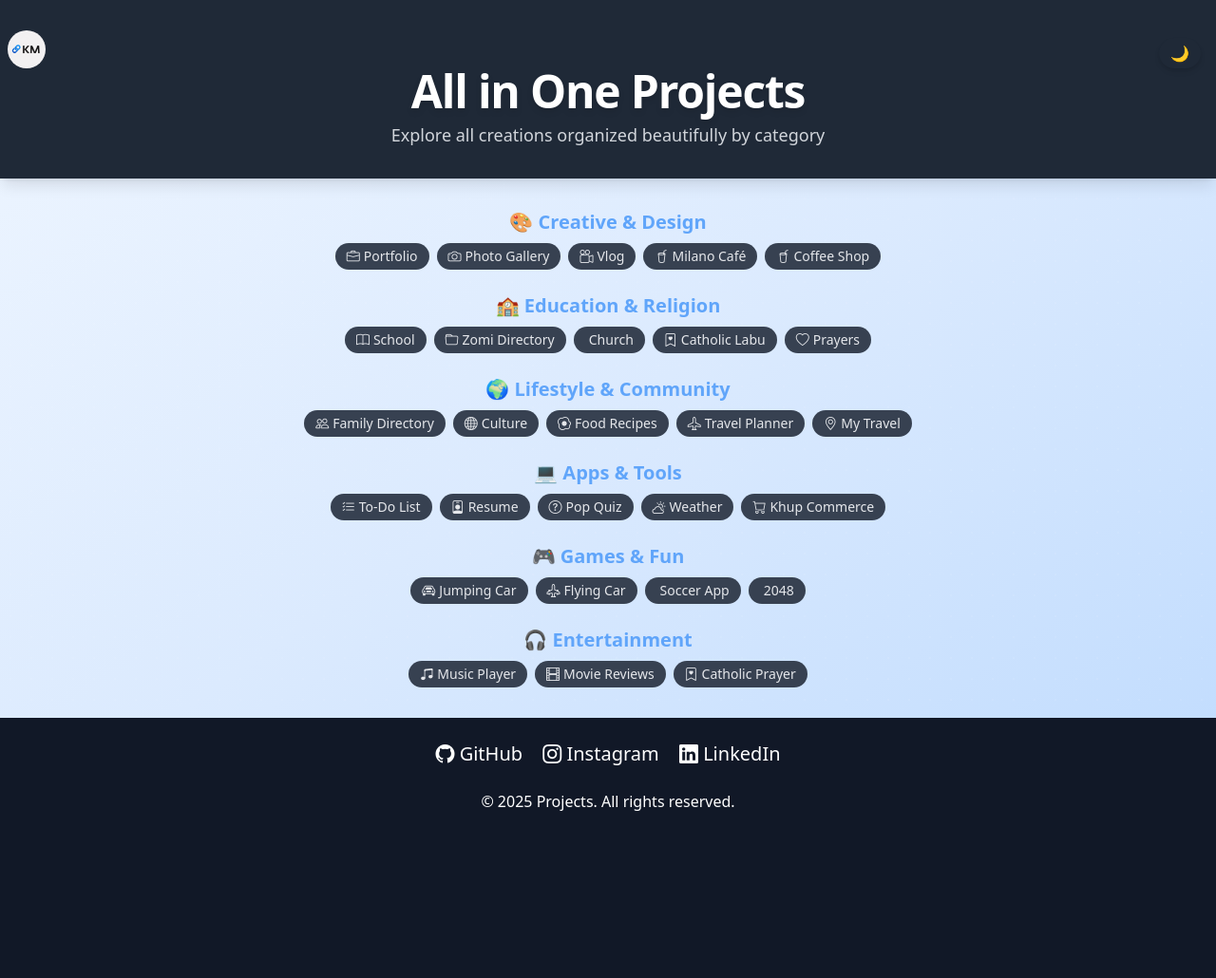
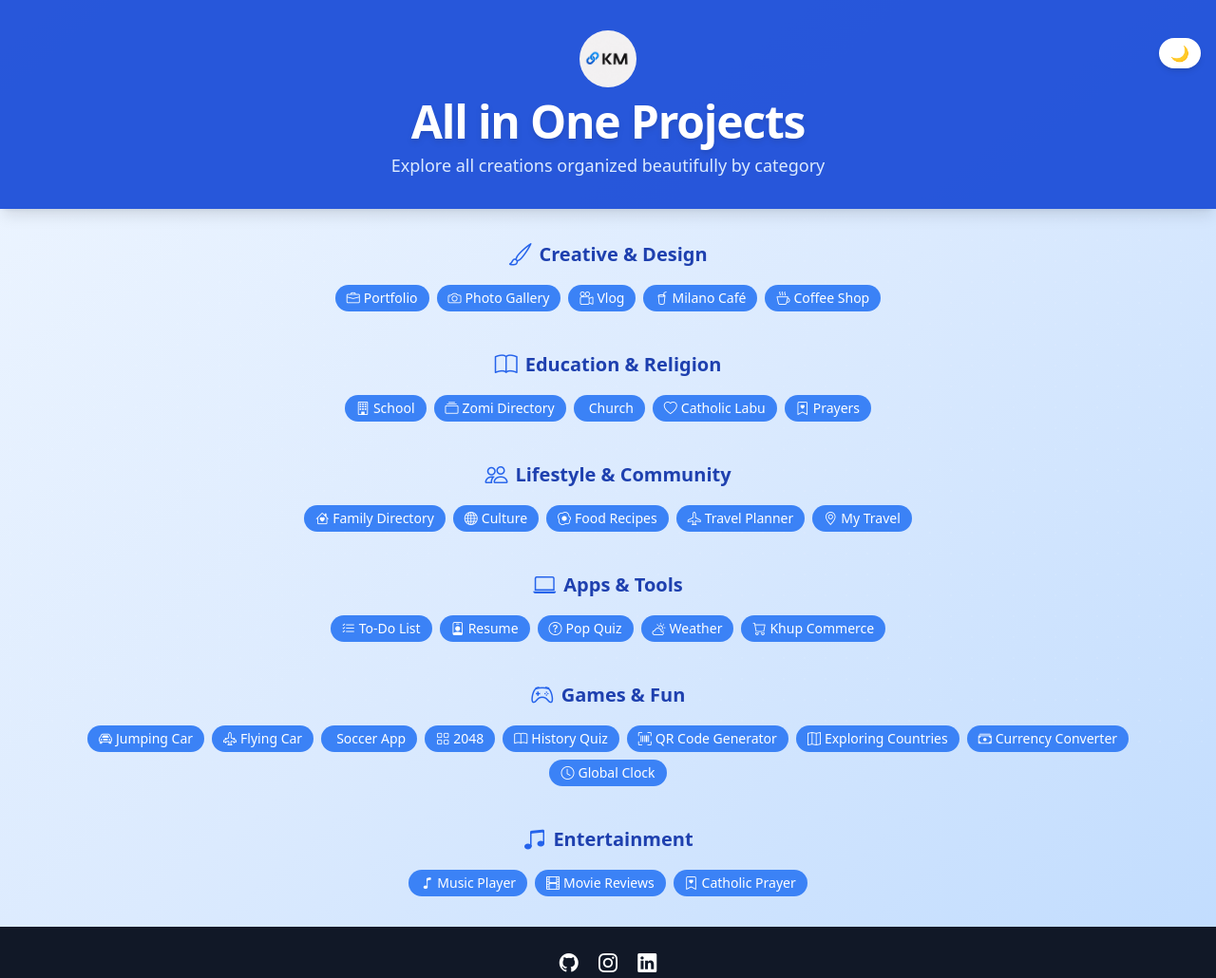
Before and after one commit to kmuang/aio, a plain HTML site: page index.html in a window 1280 px wide. Shown: the top 1030 px of the page at 95% size. Before the commit the page ends 880 px from the top, so only its background shows below. Drawn offline with nearby package versions, Linux system fonts and the light colour scheme.

Commit message:
Update index.html
Add more projects in the repos and change a few UI designs

```diff
--- a/index.html
+++ b/index.html
@@ -1,5 +1,5 @@
 <!DOCTYPE html>
-<html lang="en" class="dark">
+<html lang="en">
 <head>
   <meta charset="UTF-8">
   <meta name="viewport" content="width=device-width, initial-scale=1.0">
@@ -45,84 +45,100 @@
 
   <!-- Header -->
   <header class="text-center py-8 bg-blue-700/95 dark:bg-gray-800 text-white shadow-lg relative transition-colors duration-500">
-    <img src="img/logo.jpeg" class="ml-2 rounded-full" alt="Logo" width="40" height="40">
+    <img src="img/logo.jpeg" class="mx-auto rounded-full mb-3" alt="Logo" width="60" height="60">
     <h1 class="text-4xl sm:text-5xl font-extrabold mb-2 tracking-tight drop-shadow-md">All in One Projects</h1>
     <p class="text-base sm:text-lg text-blue-100 dark:text-gray-300">Explore all creations organized beautifully by category</p>
-    <button id="darkModeToggle" class="absolute top-10 right-4 bg-white dark:bg-gray-800 text-white-800 dark:text-gray-200 px-3 py-1 rounded-full shadow-md hover:opacity-80 transition-opacity">
+    <button id="darkModeToggle" class="absolute top-10 right-4 bg-white dark:bg-gray-800 text-gray-900 dark:text-gray-200 px-3 py-1 rounded-full shadow-md hover:opacity-80 transition-opacity">
       🌙
     </button>
   </header>
 
   <!-- Main -->
-  <main class="text-center flex-1 container mx-auto px-4 sm:px-6 lg:px-8 py-8 space-y-6">
+  <main class="text-center flex-1 container mx-auto px-4 sm:px-6 lg:px-8 py-8 space-y-10">
 
-    <!-- Creative & Design -->
+    <!-- 🎨 Creative & Design -->
     <section>
-      <h2 class="text-xl font-bold text-blue-800 dark:text-blue-400 mb-2">🎨 Creative & Design</h2>
+      <h2 class="text-xl font-bold text-blue-800 dark:text-blue-400 mb-4 flex items-center justify-center gap-2">
+        <i class="bi bi-brush text-blue-600 dark:text-blue-400 text-2xl"></i> Creative & Design
+      </h2>
       <div class="flex flex-wrap justify-center gap-2 items-center">
-        <a href="https://kmuang.github.io/portfolio/" target="_blank" class="link-card bg-blue-500 dark:bg-gray-700 text-white dark:text-gray-200 rounded-full px-3 py-1 text-sm font-medium flex items-center gap-1"><i class="bi bi-briefcase"></i> Portfolio</a>
-        <a href="https://kmuang.github.io/foto/" target="_blank" class="link-card bg-blue-500 dark:bg-gray-700 text-white dark:text-gray-200 rounded-full px-3 py-1 text-sm font-medium flex items-center gap-1"><i class="bi bi-camera"></i> Photo Gallery</a>
-        <a href="https://kmuang.github.io/vlog/" target="_blank" class="link-card bg-blue-500 dark:bg-gray-700 text-white dark:text-gray-200 rounded-full px-3 py-1 text-sm font-medium flex items-center gap-1"><i class="bi bi-camera-reels"></i> Vlog</a>
-        <a href="https://kmuang.github.io/cafe/" target="_blank" class="link-card bg-blue-500 dark:bg-gray-700 text-white dark:text-gray-200 rounded-full px-3 py-1 text-sm font-medium flex items-center gap-1"><i class="bi bi-cup-straw"></i> Milano Café</a>
-        <a href="https://kmuang.github.io/coffee/" target="_blank" class="link-card bg-blue-500 dark:bg-gray-700 text-white dark:text-gray-200 rounded-full px-3 py-1 text-sm font-medium flex items-center gap-1"><i class="bi bi-cup-straw"></i> Coffee Shop</a>
+        <a href="https://kmuang.github.io/portfolio/" target="_blank" class="link-card bg-blue-500 dark:bg-gray-700 text-white rounded-full px-3 py-1 text-sm font-medium flex items-center gap-1"><i class="bi bi-briefcase"></i> Portfolio</a>
+        <a href="https://kmuang.github.io/foto/" target="_blank" class="link-card bg-blue-500 dark:bg-gray-700 text-white rounded-full px-3 py-1 text-sm font-medium flex items-center gap-1"><i class="bi bi-camera"></i> Photo Gallery</a>
+        <a href="https://kmuang.github.io/vlog/" target="_blank" class="link-card bg-blue-500 dark:bg-gray-700 text-white rounded-full px-3 py-1 text-sm font-medium flex items-center gap-1"><i class="bi bi-camera-reels"></i> Vlog</a>
+        <a href="https://kmuang.github.io/cafe/" target="_blank" class="link-card bg-blue-500 dark:bg-gray-700 text-white rounded-full px-3 py-1 text-sm font-medium flex items-center gap-1"><i class="bi bi-cup-straw"></i> Milano Café</a>
+        <a href="https://kmuang.github.io/coffee/" target="_blank" class="link-card bg-blue-500 dark:bg-gray-700 text-white rounded-full px-3 py-1 text-sm font-medium flex items-center gap-1"><i class="bi bi-cup-hot"></i> Coffee Shop</a>
       </div>
     </section>
 
-    <!-- Education & Religion -->
+    <!-- 🏫 Education & Religion -->
     <section>
-      <h2 class="text-xl font-bold text-blue-800 dark:text-blue-400 mb-2">🏫 Education & Religion</h2>
+      <h2 class="text-xl font-bold text-blue-800 dark:text-blue-400 mb-4 flex items-center justify-center gap-2">
+        <i class="bi bi-book text-blue-600 dark:text-blue-400 text-2xl"></i> Education & Religion
+      </h2>
       <div class="flex flex-wrap justify-center gap-2">
-        <a href="https://kmuang.github.io/school/" target="_blank" class="link-card bg-blue-500 dark:bg-gray-700 text-white dark:text-gray-200 rounded-full px-3 py-1 text-sm font-medium flex items-center gap-1"><i class="bi bi-book"></i> School</a>
-        <a href="https://kmuang.github.io/cd/" target="_blank" class="link-card bg-blue-500 dark:bg-gray-700 text-white dark:text-gray-200 rounded-full px-3 py-1 text-sm font-medium flex items-center gap-1"><i class="bi bi-folder"></i> Zomi Directory</a>
-        <a href="https://kmuang.github.io/church/" target="_blank" class="link-card bg-blue-500 dark:bg-gray-700 text-white dark:text-gray-200 rounded-full px-3 py-1 text-sm font-medium flex items-center gap-1"><i class="bi bi-cross"></i> Church</a>
-        <a href="https://kmuang.github.io/catholiclabu/" target="_blank" class="link-card bg-blue-500 dark:bg-gray-700 text-white dark:text-gray-200 rounded-full px-3 py-1 text-sm font-medium flex items-center gap-1"><i class="bi bi-bookmark-heart"></i> Catholic Labu</a>
-        <a href="https://kmuang.github.io/prayers/" target="_blank" class="link-card bg-blue-500 dark:bg-gray-700 text-white dark:text-gray-200 rounded-full px-3 py-1 text-sm font-medium flex items-center gap-1"><i class="bi bi-heart"></i> Prayers</a>
+        <a href="https://kmuang.github.io/school/" target="_blank" class="link-card bg-blue-500 dark:bg-gray-700 text-white rounded-full px-3 py-1 text-sm font-medium flex items-center gap-1"><i class="bi bi-building"></i> School</a>
+        <a href="https://kmuang.github.io/cd/" target="_blank" class="link-card bg-blue-500 dark:bg-gray-700 text-white rounded-full px-3 py-1 text-sm font-medium flex items-center gap-1"><i class="bi bi-collection"></i> Zomi Directory</a>
+        <a href="https://kmuang.github.io/church/" target="_blank" class="link-card bg-blue-500 dark:bg-gray-700 text-white rounded-full px-3 py-1 text-sm font-medium flex items-center gap-1"><i class="bi bi-cross"></i> Church</a>
+        <a href="https://kmuang.github.io/catholiclabu/" target="_blank" class="link-card bg-blue-500 dark:bg-gray-700 text-white rounded-full px-3 py-1 text-sm font-medium flex items-center gap-1"><i class="bi bi-heart"></i> Catholic Labu</a>
+        <a href="https://kmuang.github.io/prayers/" target="_blank" class="link-card bg-blue-500 dark:bg-gray-700 text-white rounded-full px-3 py-1 text-sm font-medium flex items-center gap-1"><i class="bi bi-bookmark-heart"></i> Prayers</a>
       </div>
     </section>
 
-    <!-- Lifestyle & Community -->
+    <!-- 🌍 Lifestyle & Community -->
     <section>
-      <h2 class="text-xl font-bold text-blue-800 dark:text-blue-400 mb-2">🌍 Lifestyle & Community</h2>
+      <h2 class="text-xl font-bold text-blue-800 dark:text-blue-400 mb-4 flex items-center justify-center gap-2">
+        <i class="bi bi-people text-blue-600 dark:text-blue-400 text-2xl"></i> Lifestyle & Community
+      </h2>
       <div class="flex flex-wrap justify-center gap-2">
-        <a href="https://kmuang.github.io/familydir/" target="_blank" class="link-card bg-blue-500 dark:bg-gray-700 text-white dark:text-gray-200 rounded-full px-3 py-1 text-sm font-medium flex items-center gap-1"><i class="bi bi-people"></i> Family Directory</a>
-        <a href="https://kmuang.github.io/culture/" target="_blank" class="link-card bg-blue-500 dark:bg-gray-700 text-white dark:text-gray-200 rounded-full px-3 py-1 text-sm font-medium flex items-center gap-1"><i class="bi bi-globe"></i> Culture</a>
-        <a href="https://kmuang.github.io/food/" target="_blank" class="link-card bg-blue-500 dark:bg-gray-700 text-white dark:text-gray-200 rounded-full px-3 py-1 text-sm font-medium flex items-center gap-1"><i class="bi bi-egg-fried"></i> Food Recipes</a>
-        <a href="https://kmuang.github.io/travel/" target="_blank" class="link-card bg-blue-500 dark:bg-gray-700 text-white dark:text-gray-200 rounded-full px-3 py-1 text-sm font-medium flex items-center gap-1"><i class="bi bi-airplane"></i> Travel Planner</a>
-        <a href="https://kmuang.github.io/my-travel/" target="_blank" class="link-card bg-blue-500 dark:bg-gray-700 text-white dark:text-gray-200 rounded-full px-3 py-1 text-sm font-medium flex items-center gap-1"><i class="bi bi-geo-alt"></i> My Travel</a>
+        <a href="https://kmuang.github.io/familydir/" target="_blank" class="link-card bg-blue-500 dark:bg-gray-700 text-white rounded-full px-3 py-1 text-sm font-medium flex items-center gap-1"><i class="bi bi-house-heart"></i> Family Directory</a>
+        <a href="https://kmuang.github.io/culture/" target="_blank" class="link-card bg-blue-500 dark:bg-gray-700 text-white rounded-full px-3 py-1 text-sm font-medium flex items-center gap-1"><i class="bi bi-globe"></i> Culture</a>
+        <a href="https://kmuang.github.io/food/" target="_blank" class="link-card bg-blue-500 dark:bg-gray-700 text-white rounded-full px-3 py-1 text-sm font-medium flex items-center gap-1"><i class="bi bi-egg-fried"></i> Food Recipes</a>
+        <a href="https://kmuang.github.io/travel/" target="_blank" class="link-card bg-blue-500 dark:bg-gray-700 text-white rounded-full px-3 py-1 text-sm font-medium flex items-center gap-1"><i class="bi bi-airplane"></i> Travel Planner</a>
+        <a href="https://kmuang.github.io/my-travel/" target="_blank" class="link-card bg-blue-500 dark:bg-gray-700 text-white rounded-full px-3 py-1 text-sm font-medium flex items-center gap-1"><i class="bi bi-geo-alt"></i> My Travel</a>
       </div>
     </section>
 
-    <!-- Apps & Tools -->
+    <!-- 💻 Apps & Tools -->
     <section>
-      <h2 class="text-xl font-bold text-blue-800 dark:text-blue-400 mb-2">💻 Apps & Tools</h2>
+      <h2 class="text-xl font-bold text-blue-800 dark:text-blue-400 mb-4 flex items-center justify-center gap-2">
+        <i class="bi bi-laptop text-blue-600 dark:text-blue-400 text-2xl"></i> Apps & Tools
+      </h2>
       <div class="flex flex-wrap justify-center gap-2">
-        <a href="https://kmuang.github.io/todo/" target="_blank" class="link-card bg-blue-500 dark:bg-gray-700 text-white dark:text-gray-200 rounded-full px-3 py-1 text-sm font-medium flex items-center gap-1"><i class="bi bi-list-check"></i> To-Do List</a>
-        <a href="https://kmuang.github.io/resume/" target="_blank" class="link-card bg-blue-500 dark:bg-gray-700 text-white dark:text-gray-200 rounded-full px-3 py-1 text-sm font-medium flex items-center gap-1"><i class="bi bi-person-badge"></i> Resume</a>
-        <a href="https://kmuang.github.io/quiz/" target="_blank" class="link-card bg-blue-500 dark:bg-gray-700 text-white dark:text-gray-200 rounded-full px-3 py-1 text-sm font-medium flex items-center gap-1"><i class="bi bi-question-circle"></i> Pop Quiz</a>
-        <a href="https://kmuang.github.io/weather/" target="_blank" class="link-card bg-blue-500 dark:bg-gray-700 text-white dark:text-gray-200 rounded-full px-3 py-1 text-sm font-medium flex items-center gap-1"><i class="bi bi-cloud-sun"></i> Weather</a>
-        <a href="https://kmuang.github.io/ecom/" target="_blank" class="link-card bg-blue-500 dark:bg-gray-700 text-white dark:text-gray-200 rounded-full px-3 py-1 text-sm font-medium flex items-center gap-1"><i class="bi bi-cart"></i> Khup Commerce</a>
+        <a href="https://kmuang.github.io/todo/" target="_blank" class="link-card bg-blue-500 dark:bg-gray-700 text-white rounded-full px-3 py-1 text-sm font-medium flex items-center gap-1"><i class="bi bi-list-check"></i> To-Do List</a>
+        <a href="https://kmuang.github.io/resume/" target="_blank" class="link-card bg-blue-500 dark:bg-gray-700 text-white rounded-full px-3 py-1 text-sm font-medium flex items-center gap-1"><i class="bi bi-person-badge"></i> Resume</a>
+        <a href="https://kmuang.github.io/quiz/" target="_blank" class="link-card bg-blue-500 dark:bg-gray-700 text-white rounded-full px-3 py-1 text-sm font-medium flex items-center gap-1"><i class="bi bi-question-circle"></i> Pop Quiz</a>
+        <a href="https://kmuang.github.io/weather/" target="_blank" class="link-card bg-blue-500 dark:bg-gray-700 text-white rounded-full px-3 py-1 text-sm font-medium flex items-center gap-1"><i class="bi bi-cloud-sun"></i> Weather</a>
+        <a href="https://kmuang.github.io/ecom/" target="_blank" class="link-card bg-blue-500 dark:bg-gray-700 text-white rounded-full px-3 py-1 text-sm font-medium flex items-center gap-1"><i class="bi bi-cart"></i> Khup Commerce</a>
       </div>
     </section>
 
-    <!-- Games & Fun -->
+    <!-- 🎮 Games & Fun -->
     <section>
-      <h2 class="text-xl font-bold text-blue-800 dark:text-blue-400 mb-2">🎮 Games & Fun</h2>
+      <h2 class="text-xl font-bold text-blue-800 dark:text-blue-400 mb-4 flex items-center justify-center gap-2">
+        <i class="bi bi-controller text-blue-600 dark:text-blue-400 text-2xl"></i> Games & Fun
+      </h2>
       <div class="flex flex-wrap justify-center gap-2">
-        <a href="https://kmuang.github.io/racing/" target="_blank" class="link-card bg-blue-500 dark:bg-gray-700 text-white dark:text-gray-200 rounded-full px-3 py-1 text-sm font-medium flex items-center gap-1"><i class="bi bi-car-front"></i> Jumping Car</a>
-        <a href="https://kmuang.github.io/fly/" target="_blank" class="link-card bg-blue-500 dark:bg-gray-700 text-white dark:text-gray-200 rounded-full px-3 py-1 text-sm font-medium flex items-center gap-1"><i class="bi bi-airplane-engines"></i> Flying Car</a>
-        <a href="https://kmuang.github.io/football/" target="_blank" class="link-card bg-blue-500 dark:bg-gray-700 text-white dark:text-gray-200 rounded-full px-3 py-1 text-sm font-medium flex items-center gap-1"><i class="bi bi-soccer-ball"></i> Soccer App</a>
-        <a href="https://kmuang.github.io/2048/" target="_blank" class="link-card bg-blue-500 dark:bg-gray-700 text-white dark:text-gray-200 rounded-full px-3 py-1 text-sm font-medium flex items-center gap-1"><i class="bi bi-soccer-ball"></i> 2048 </a>
-
+        <a href="https://kmuang.github.io/racing/" target="_blank" class="link-card bg-blue-500 dark:bg-gray-700 text-white rounded-full px-3 py-1 text-sm font-medium flex items-center gap-1"><i class="bi bi-car-front"></i> Jumping Car</a>
+        <a href="https://kmuang.github.io/fly/" target="_blank" class="link-card bg-blue-500 dark:bg-gray-700 text-white rounded-full px-3 py-1 text-sm font-medium flex items-center gap-1"><i class="bi bi-airplane-engines"></i> Flying Car</a>
+        <a href="https://kmuang.github.io/football/" target="_blank" class="link-card bg-blue-500 dark:bg-gray-700 text-white rounded-full px-3 py-1 text-sm font-medium flex items-center gap-1"><i class="bi bi-soccer-ball"></i> Soccer App</a>
+        <a href="https://kmuang.github.io/2048/" target="_blank" class="link-card bg-blue-500 dark:bg-gray-700 text-white rounded-full px-3 py-1 text-sm font-medium flex items-center gap-1"><i class="bi bi-grid"></i> 2048</a>
+        <a href="https://kmuang.github.io/history/" target="_blank" class="link-card bg-blue-500 dark:bg-gray-700 text-white rounded-full px-3 py-1 text-sm font-medium flex items-center gap-1"><i class="bi bi-book"></i> History Quiz</a>
+        <a href="https://kmuang.github.io/qrcode/" target="_blank" class="link-card bg-blue-500 dark:bg-gray-700 text-white rounded-full px-3 py-1 text-sm font-medium flex items-center gap-1"><i class="bi bi-upc-scan"></i> QR Code Generator</a>
+        <a href="https://explore-pied.vercel.app/" target="_blank" class="link-card bg-blue-500 dark:bg-gray-700 text-white rounded-full px-3 py-1 text-sm font-medium flex items-center gap-1"><i class="bi bi-map"></i> Exploring Countries</a>
+        <a href="https://kmuang.github.io/currency/" target="_blank" class="link-card bg-blue-500 dark:bg-gray-700 text-white rounded-full px-3 py-1 text-sm font-medium flex items-center gap-1"><i class="bi bi-cash-stack"></i> Currency Converter</a>
+        <a href="https://kmuang.github.io/clock/" target="_blank" class="link-card bg-blue-500 dark:bg-gray-700 text-white rounded-full px-3 py-1 text-sm font-medium flex items-center gap-1"><i class="bi bi-clock"></i> Global Clock</a>
       </div>
     </section>
 
-    <!-- Entertainment -->
+    <!-- 🎧 Entertainment -->
     <section>
-      <h2 class="text-xl font-bold text-blue-800 dark:text-blue-400 mb-2">🎧 Entertainment</h2>
+      <h2 class="text-xl font-bold text-blue-800 dark:text-blue-400 mb-4 flex items-center justify-center gap-2">
+        <i class="bi bi-music-note-beamed text-blue-600 dark:text-blue-400 text-2xl"></i> Entertainment
+      </h2>
       <div class="flex flex-wrap justify-center gap-2">
-        <a href="https://kmuang.github.io/music/" target="_blank" class="link-card bg-blue-500 dark:bg-gray-700 text-white dark:text-gray-200 rounded-full px-3 py-1 text-sm font-medium flex items-center gap-1"><i class="bi bi-music-note-beamed"></i> Music Player</a>
-        <a href="https://kmuang.github.io/movie/" target="_blank" class="link-card bg-blue-500 dark:bg-gray-700 text-white dark:text-gray-200 rounded-full px-3 py-1 text-sm font-medium flex items-center gap-1"><i class="bi bi-film"></i> Movie Reviews</a>
-        <a href="https://react-app-one-dun.vercel.app/" target="_blank" class="link-card bg-blue-500 dark:bg-gray-700 text-white dark:text-gray-200 rounded-full px-3 py-1 text-sm font-medium flex items-center gap-1"><i class="bi bi-bookmark-heart"></i> Catholic Prayer</a>
+        <a href="https://kmuang.github.io/music/" target="_blank" class="link-card bg-blue-500 dark:bg-gray-700 text-white rounded-full px-3 py-1 text-sm font-medium flex items-center gap-1"><i class="bi bi-music-note"></i> Music Player</a>
+        <a href="https://kmuang.github.io/movie/" target="_blank" class="link-card bg-blue-500 dark:bg-gray-700 text-white rounded-full px-3 py-1 text-sm font-medium flex items-center gap-1"><i class="bi bi-film"></i> Movie Reviews</a>
+        <a href="https://react-app-one-dun.vercel.app/" target="_blank" class="link-card bg-blue-500 dark:bg-gray-700 text-white rounded-full px-3 py-1 text-sm font-medium flex items-center gap-1"><i class="bi bi-bookmark-heart"></i> Catholic Prayer</a>
       </div>
     </section>
 
@@ -131,19 +147,20 @@
   <!-- Footer -->
   <footer class="bg-gray-900 text-white text-center py-6">
     <div class="space-x-4 text-xl">
-      <a href="https://github.com/kmuang" target="_blank" class="hover:text-blue-400"><i class="bi bi-github"></i> GitHub</a>
-      <a href="https://www.instagram.com/noel_muang/" target="_blank" class="hover:text-pink-400"><i class="bi bi-instagram"></i> Instagram</a>
-      <a href="https://www.linkedin.com/in/khupmuang/" target="_blank" class="hover:text-blue-500"><i class="bi bi-linkedin"></i> LinkedIn</a>
+      <a href="https://github.com/kmuang" target="_blank" class="hover:text-blue-400"><i class="bi bi-github"></i></a>
+      <a href="https://www.instagram.com/noel_muang/" target="_blank" class="hover:text-pink-400"><i class="bi bi-instagram"></i></a>
+      <a href="https://www.linkedin.com/in/khupmuang/" target="_blank" class="hover:text-blue-500"><i class="bi bi-linkedin"></i></a>
     </div>
-    <br>
-    <p class="text-sm sm:text-base">&copy; 2025 Projects. All rights reserved.</p>
+    <p class="mt-2 text-sm sm:text-base">&copy; 2025 Projects. All rights reserved.</p>
   </footer>
 
   <!-- Dark Mode Script -->
   <script>
     const toggle = document.getElementById('darkModeToggle');
     const html = document.documentElement;
-    toggle.addEventListener('click', () => { html.classList.toggle('dark'); });
+    toggle.addEventListener('click', () => {
+      html.classList.toggle('dark');
+    });
   </script>
 
 </body>
```
